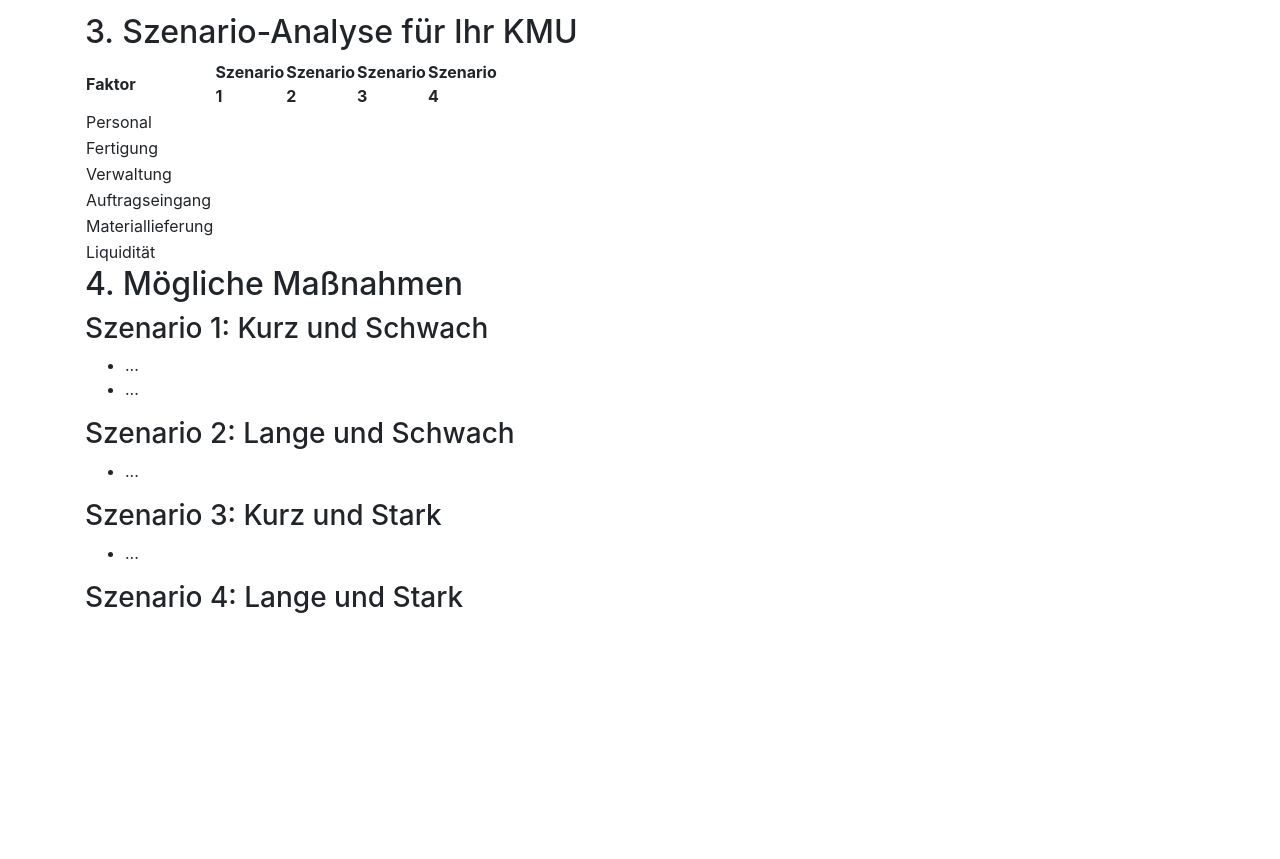
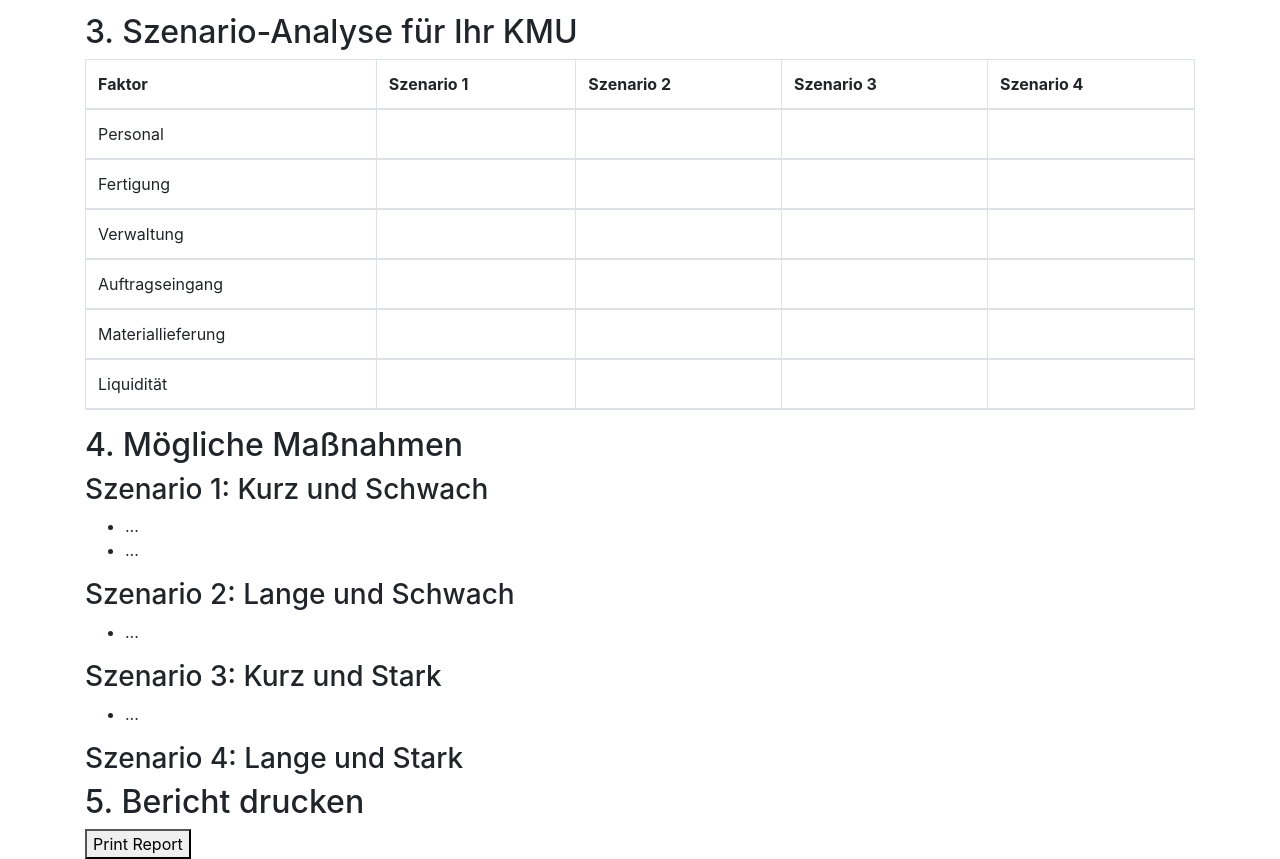
Before and after one commit to nhukretep/sme-scenarios, a plain HTML site: page index.html in a window 1280 px wide. Shown: the part 1089-1948 px from the top of the page. Before the commit the page ends 1711 px from the top, so only its background shows below. Drawn offline with nearby package versions, Linux system fonts and the light colour scheme.

Commit message:
make table editable, add pdf download

```diff
--- a/custom.js
+++ b/custom.js
@@ -1,15 +1,15 @@
-// $(function () {
-//   $('.sortable').sortable();
-//   $('.handles').sortable({
-//     handle: 'span'
-//   });
-//   $('.connected').sortable({
-//     connectWith: '.connected'
-//   });
-//   $('.exclude').sortable({
-//     items: ':not(.disabled)'
-//   });
-// });
+function PDFonClick() {
+  var pdf = new jsPDF('p', 'pt', 'letter');
+  pdf.canvas.height = 72 * 11;
+  pdf.canvas.width = 72 * 8.5;
+
+  pdf.fromHTML(document.body);
+
+  pdf.save('report.pdf');
+};
+
+var element = document.getElementById("pdfDownload");
+element.addEventListener("click", PDFonClick);
 
 var factors = ["Personal", "Fertigung", "Verwaltung", "Auftragseingang", "Materiallieferung", "Liquidität"];
 var scenarios = ["Faktor", "Szenario 1", "Szenario 2", "Szenario 3", "Szenario 4"];
@@ -48,8 +48,7 @@ function updateList() {
 
 function makeTable(array) {
   tbl = document.createElement('table');
-  tbl.style.width = '100px';
-
+  tbl.setAttribute('class', 'table table-bordered table-responsive-md table-striped')
   let thead = tbl.createTHead();
   let row = thead.insertRow();
   for (let key of scenarios) {
@@ -67,6 +66,9 @@ function makeTable(array) {
       if (i == 0) {
         let text = document.createTextNode(element);
         cell.appendChild(text);
+      }
+      else {
+        cell.setAttribute('contenteditable', 'true');
       }
     }
   }
--- a/index.html
+++ b/index.html
@@ -72,10 +72,14 @@
         </ul>
         <h3 id="szenario-4-lange-und-stark-1">Szenario 4: Lange und Stark</h3>
     </div>
+    <div class="container">
+        <h2 id="bericht-drucken">5. Bericht drucken</h2>
+        <button id="pdfDownload">Print Report</button>
+    </div>
 
     <script src="custom.js"></script>
     <script src="https://ajax.googleapis.com/ajax/libs/jquery/3.4.1/jquery.min.js"></script>
-    <!-- <script src="jquery.sortable.js"></script> -->
+    <script src="https://cdnjs.cloudflare.com/ajax/libs/jspdf/1.5.3/jspdf.debug.js" integrity="sha384-NaWTHo/8YCBYJ59830LTz/P4aQZK1sS0SneOgAvhsIl3zBu8r9RevNg5lHCHAuQ/" crossorigin="anonymous"></script>
 </body>
 
 </html>
```
